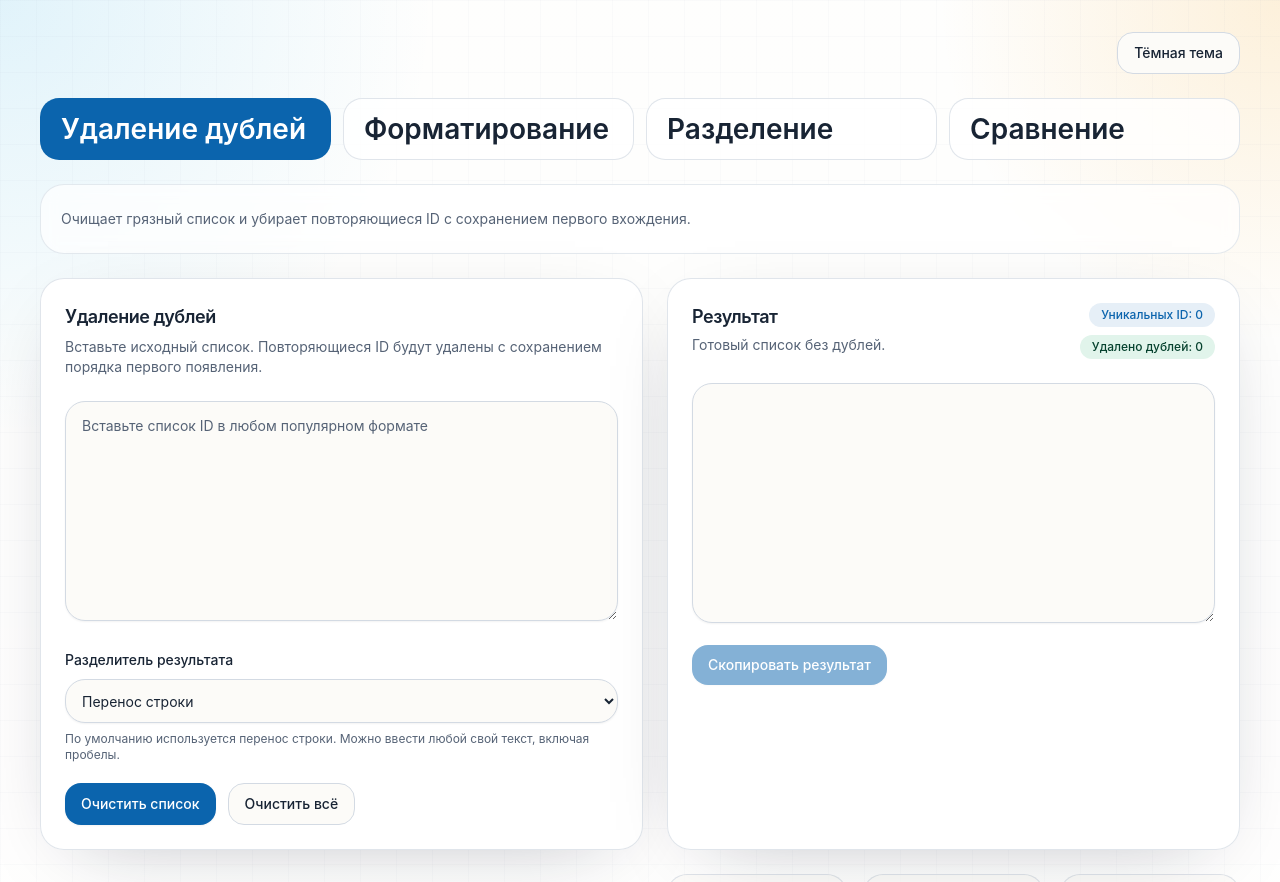
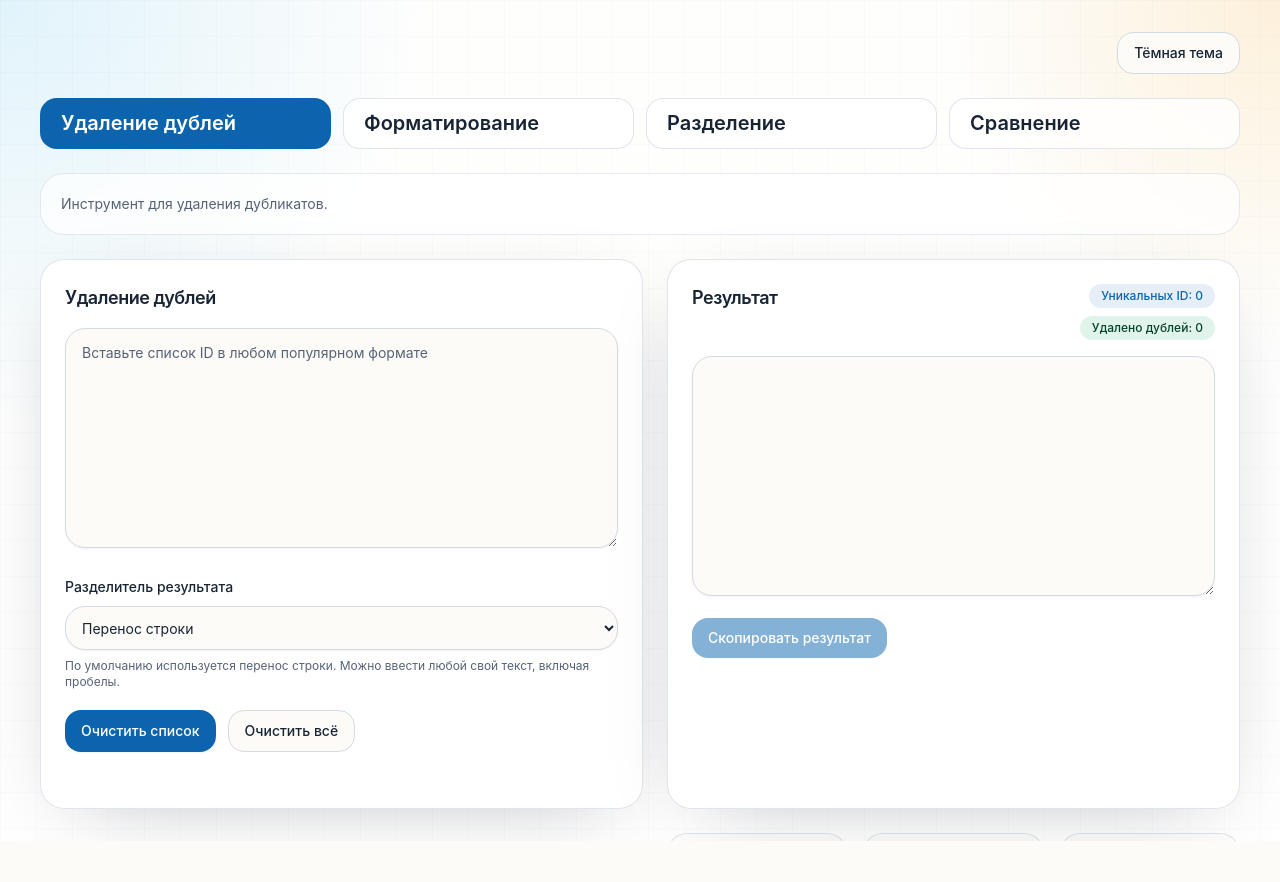
Before and after one commit to Greypefruit/PureList, a React (Vite) app: page / in a window 1280 px wide. After the commit the page ends 841 px from the top, so only its background shows below. Built offline with nearby package versions, Linux system fonts and the light colour scheme.

Commit message:
refactor: tighten dashboard spacing and tab copy

```diff
--- a/src/App.tsx
+++ b/src/App.tsx
@@ -64,22 +64,24 @@ const tabs: TabConfig[] = [
   {
     key: "dedupe",
     label: "Удаление дублей",
-    description: "Очищает грязный список и убирает повторяющиеся ID с сохранением первого вхождения.",
+    description: "Инструмент для удаления дубликатов.",
   },
   {
     key: "format",
     label: "Форматирование",
-    description: "Склеивает очищенные ID в одну строку или список с нужным разделителем.",
+    description:
+      "Инструмент позволяет преобразовать список в виде столбца в список строчного вида, добавив любой разделитель и наоборот.",
   },
   {
     key: "chunk",
     label: "Разделение",
-    description: "Разбивает большой массив ID на несколько готовых для копирования частей.",
+    description: "Инструмент для разбивки большого списка на отдельные списки.",
   },
   {
     key: "compare",
     label: "Сравнение",
-    description: "Показывает пересечение и уникальные значения для двух списков.",
+    description:
+      "Инструмент находит совпадение значений из двух списков и показывает уникальные значения обоих списков.",
   },
 ];
 
@@ -246,7 +248,7 @@ function AppShell() {
                 <button
                   key={tab.key}
                   className={cn(
-                    "rounded-[1.2rem] border px-5 py-4 text-left transition focus-visible:outline-none focus-visible:ring-2 focus-visible:ring-ring",
+                    "rounded-[1.05rem] border px-5 py-3 text-left transition focus-visible:outline-none focus-visible:ring-2 focus-visible:ring-ring",
                     isActive
                       ? "border-primary/40 bg-primary text-primary-foreground shadow-panel"
                       : "border-border/70 bg-card/80 hover:bg-card",
@@ -254,7 +256,7 @@ function AppShell() {
                   onClick={() => setActiveTab(tab.key)}
                   type="button"
                 >
-                  <p className={cn("text-[1.75rem] font-semibold leading-none", isActive ? "text-primary-foreground" : "text-foreground")}>
+                  <p className={cn("text-[20px] font-semibold leading-tight", isActive ? "text-primary-foreground" : "text-foreground")}>
                     {tab.label}
                   </p>
                 </button>
@@ -263,7 +265,7 @@ function AppShell() {
           </div>
 
           <Card className="border-border/60 bg-card/70">
-            <CardContent className="p-5">
+            <CardContent className="px-5 py-4">
               <p className="text-sm leading-7 text-muted-foreground">
                 {tabs.find((tab) => tab.key === activeTab)?.description}
               </p>
@@ -273,13 +275,10 @@ function AppShell() {
           {activeTab === "dedupe" ? (
             <div className="grid gap-6 xl:grid-cols-[1fr_0.95fr]">
               <Card>
-                <CardHeader>
+                <CardHeader className="pb-4">
                   <CardTitle>Удаление дублей</CardTitle>
-                  <CardDescription>
-                    Вставьте исходный список. Повторяющиеся ID будут удалены с сохранением порядка первого появления.
-                  </CardDescription>
                 </CardHeader>
-                <CardContent className="space-y-5">
+                <CardContent className="space-y-5 pt-0">
                   <Textarea
                     onChange={(event) => setDedupeInput(event.target.value)}
                     placeholder="Вставьте список ID в любом популярном формате"
@@ -317,7 +316,7 @@ function AppShell() {
               <div className="space-y-6">
                 <ResultPanel
                   countLabel={`Уникальных ID: ${dedupeState.uniqueCount}`}
-                  description="Готовый список без дублей."
+                  description=""
                   onCopy={() => copyToClipboard(dedupeState.output)}
                   secondaryCountLabel={`Удалено дублей: ${dedupeState.duplicatesRemoved}`}
                   title="Результат"
@@ -335,13 +334,10 @@ function AppShell() {
           {activeTab === "format" ? (
             <div className="grid gap-6 xl:grid-cols-[1fr_0.95fr]">
               <Card>
-                <CardHeader>
+                <CardHeader className="pb-4">
                   <CardTitle>Трансформация / Форматирование</CardTitle>
-                  <CardDescription>
-                    Превращает грязный список в аккуратно склеенный результат с нужным разделителем.
-                  </CardDescription>
                 </CardHeader>
-                <CardContent className="space-y-5">
+                <CardContent className="space-y-5 pt-0">
                   <Textarea
                     onChange={(event) => setFormatInput(event.target.value)}
                     placeholder="Вставьте список ID"
@@ -377,7 +373,7 @@ function AppShell() {
               <div className="space-y-6">
                 <ResultPanel
                   countLabel={`Количество ID: ${formatState.count}`}
-                  description="Список уже очищен и склеен по выбранному разделителю."
+                  description=""
                   onCopy={() => copyToClipboard(formatState.output)}
                   title="Преобразованный результат"
                   value={formatState.output}
@@ -389,13 +385,10 @@ function AppShell() {
           {activeTab === "chunk" ? (
             <div className="space-y-6">
               <Card>
-                <CardHeader>
-                  <CardTitle>Разделение списка</CardTitle>
-                  <CardDescription>
-                    Разбивает большой массив на части одинакового размера и подготавливает каждую часть к копированию.
-                  </CardDescription>
+                <CardHeader className="pb-4">
+                  <CardTitle>Разделение</CardTitle>
                 </CardHeader>
-                <CardContent className="space-y-5">
+                <CardContent className="space-y-5 pt-0">
                   <Textarea
                     onChange={(event) => setChunkInput(event.target.value)}
                     placeholder="Вставьте большой список ID"
@@ -471,13 +464,10 @@ function AppShell() {
           {activeTab === "compare" ? (
             <div className="space-y-6">
               <Card>
-                <CardHeader>
+                <CardHeader className="pb-4">
                   <CardTitle>Сравнение списков</CardTitle>
-                  <CardDescription>
-                    Сравнивает два набора ID и показывает пересечение, а также уникальные значения каждой стороны.
-                  </CardDescription>
                 </CardHeader>
-                <CardContent className="space-y-5">
+                <CardContent className="space-y-5 pt-0">
                   <div className="grid gap-4 xl:grid-cols-2">
                     <div className="space-y-2">
                       <label className="text-sm font-medium" htmlFor="compare-list-a">
@@ -539,24 +529,24 @@ function AppShell() {
               <div className="grid gap-6 xl:grid-cols-3">
                 <ResultPanel
                   countLabel={`Совпадений: ${compareState.intersectionCount}`}
-                  description="ID, присутствующие в обоих списках."
+                  description=""
                   onCopy={() => copyToClipboard(compareState.intersectionOutput)}
                   title="Совпадения"
                   value={compareState.intersectionOutput}
                 />
                 <ResultPanel
                   countLabel={`Уникальные ID: ${compareState.onlyInACount}`}
-                  description="ID, которые есть только в списке А и отсутствуют в списке Б."
+                  description=""
                   onCopy={() => copyToClipboard(compareState.onlyInAOutput)}
-                  secondaryCountLabel={`Всего уникальных в A: ${compareState.countA}`}
+                  secondaryCountLabel={`Всего значений: ${compareState.countA}`}
                   title="Уникальные в списке А"
                   value={compareState.onlyInAOutput}
                 />
                 <ResultPanel
                   countLabel={`Уникальные ID: ${compareState.onlyInBCount}`}
-                  description="ID, которые есть только в списке Б и отсутствуют в списке А."
+                  description=""
                   onCopy={() => copyToClipboard(compareState.onlyInBOutput)}
-                  secondaryCountLabel={`Всего уникальных в B: ${compareState.countB}`}
+                  secondaryCountLabel={`Всего значений: ${compareState.countB}`}
                   title="Уникальные в списке Б"
                   value={compareState.onlyInBOutput}
                 />
--- a/src/components/result-panel.tsx
+++ b/src/components/result-panel.tsx
@@ -23,13 +23,15 @@ export function ResultPanel({
   actionLabel = "Скопировать результат",
   minHeightClassName = "min-h-[240px]",
 }: ResultPanelProps) {
+  const hasDescription = description.trim().length > 0;
+
   return (
     <Card className="h-full">
-      <CardHeader className="space-y-3">
+      <CardHeader className="space-y-0 pb-4">
         <div className="flex flex-col gap-3 xl:flex-row xl:items-start xl:justify-between">
-          <div className="space-y-1">
+          <div className={hasDescription ? "space-y-1" : ""}>
             <CardTitle>{title}</CardTitle>
-            <CardDescription>{description}</CardDescription>
+            {hasDescription ? <CardDescription>{description}</CardDescription> : null}
           </div>
           <div className="flex flex-wrap items-center gap-2 xl:max-w-[48%] xl:justify-end">
             <span className="whitespace-nowrap rounded-full bg-primary/10 px-3 py-1 text-xs font-medium text-primary">
@@ -43,7 +45,7 @@ export function ResultPanel({
           </div>
         </div>
       </CardHeader>
-      <CardContent className="space-y-4">
+      <CardContent className="space-y-4 pt-0">
         <Textarea className={minHeightClassName} readOnly value={value} />
         <Button className="w-full sm:w-auto" disabled={!value} onClick={onCopy}>
           {actionLabel}
```
